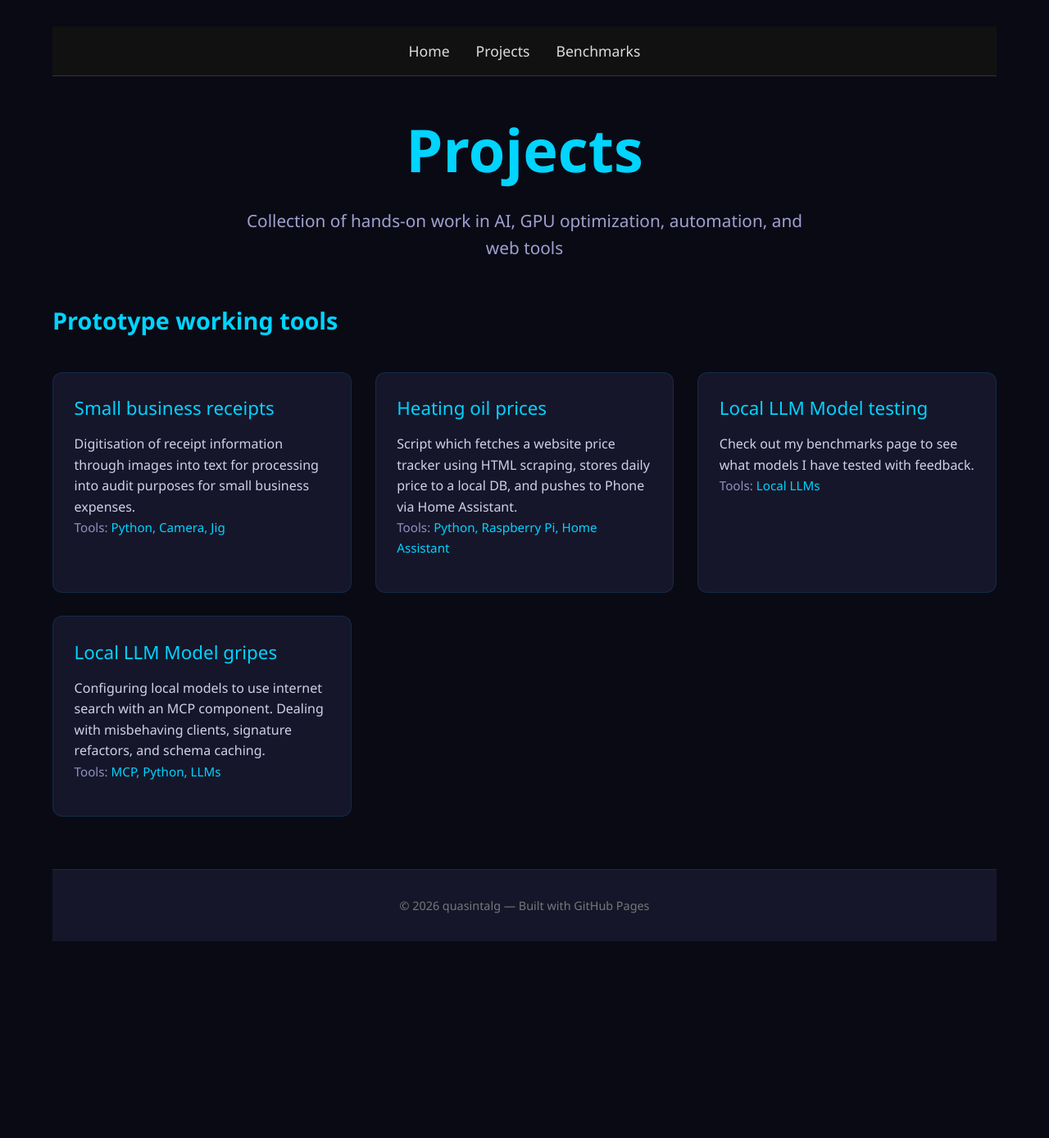
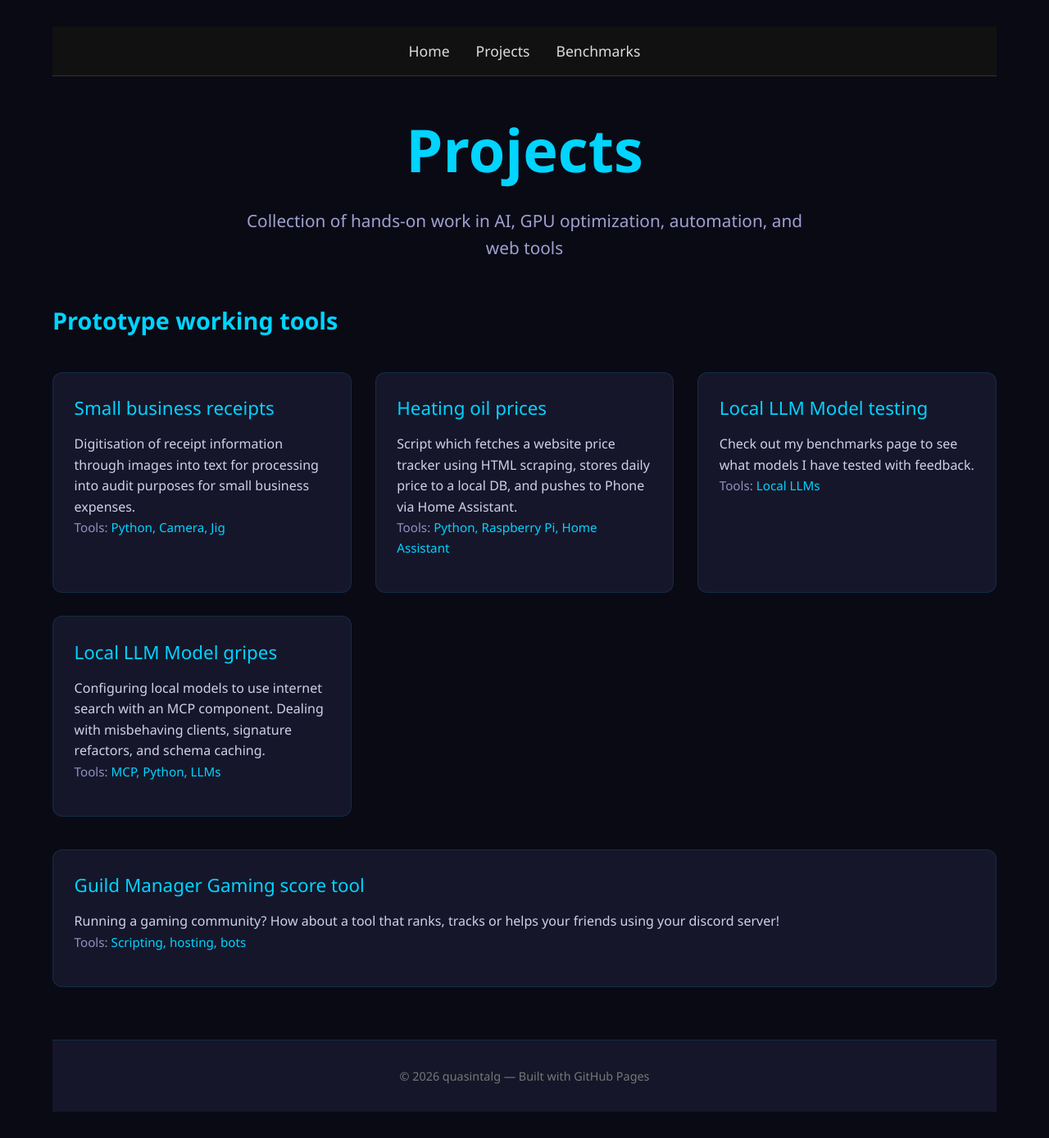
Before and after one commit to ZombieWorm/ZombieWorm.github.io, a Jekyll site: the page built from projects.html, in a window 1280 px wide. Shown: the whole page at 82% size. Built offline with Jekyll 4.4.1, drawn with Linux system fonts in a browser that asks for light colours; before the commit the page ends 1180 px from its top, so only the background shows below that.

Commit message:
card for projects

```diff
--- a/projects.html
+++ b/projects.html
@@ -56,4 +56,15 @@ title: Projects
       </div>
     </div>
   </div>
+  <!-- Card 5 -->
+    <div class="project-card">
+      <div class="project-title">Guild Manager Gaming score tool</div>
+      <div class="project-body">
+        Running a gaming community? How about a tool that ranks, tracks or helps your friends using your discord server!
+      </div>
+      <div class="project-meta">
+        Tools: <span class="tech">Scripting, hosting, bots</span>
+      </div>
+    </div>
+  </div>
 </main>
```
